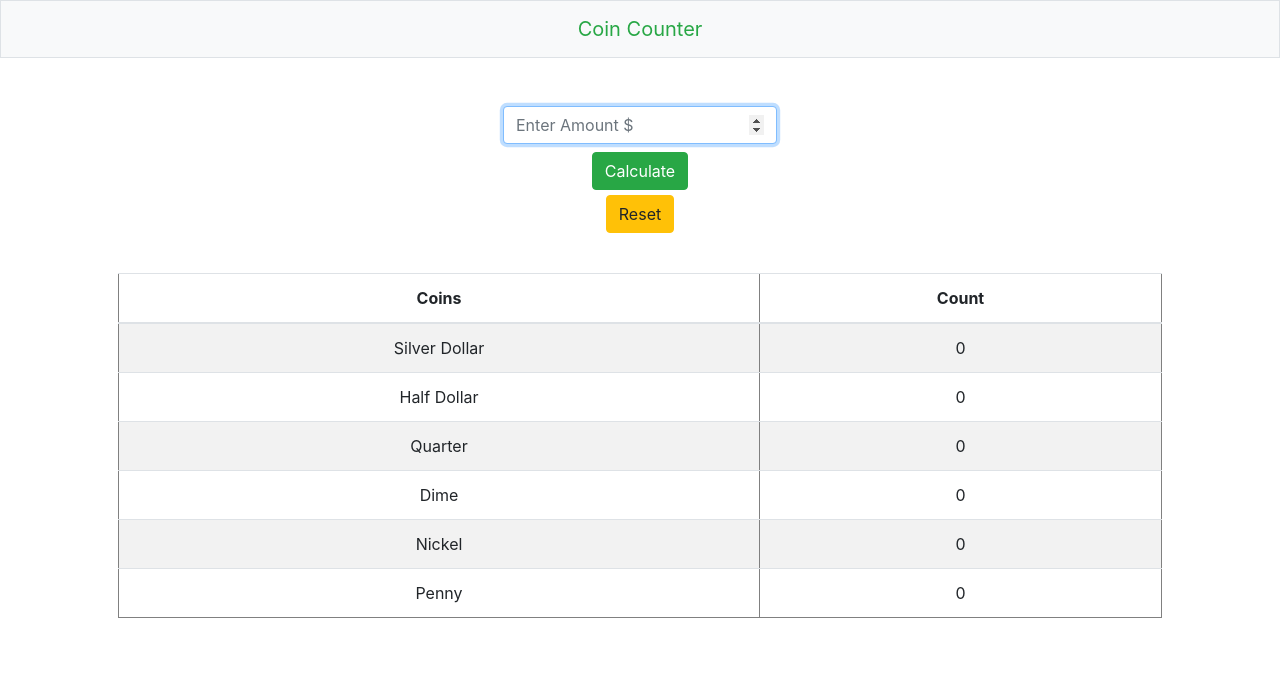
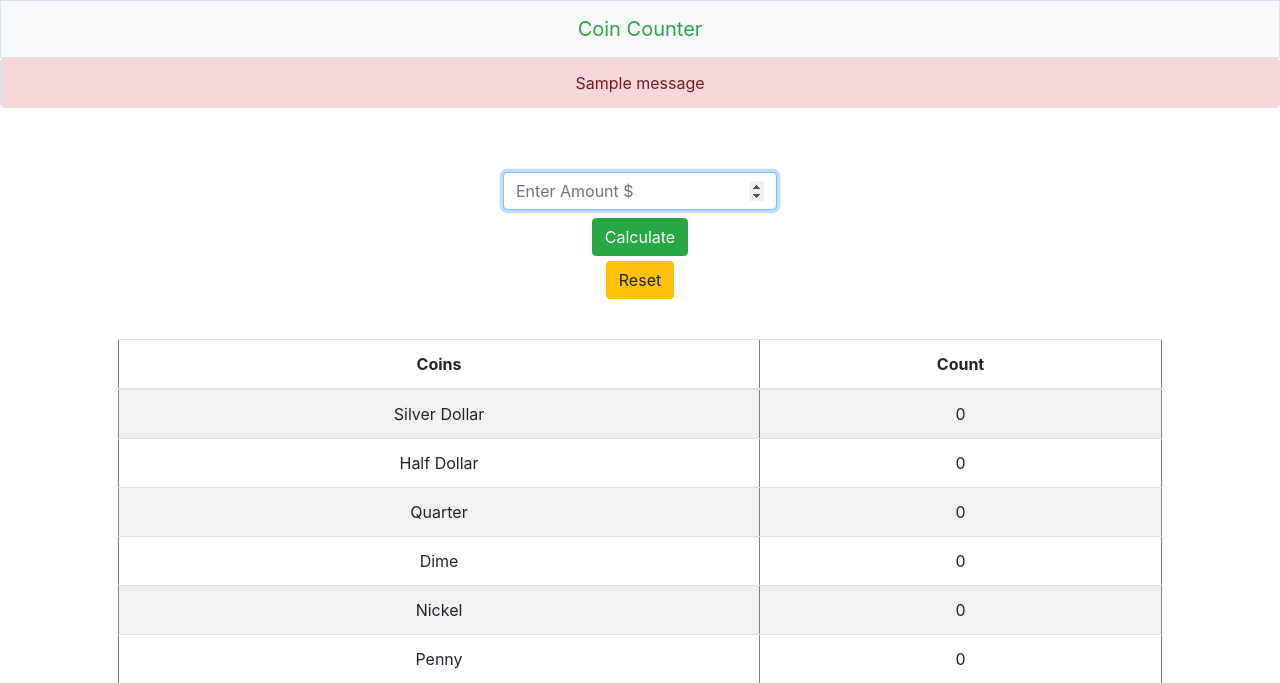
Before and after one commit to DustyHatz/coin_counter, a Flask app: page / in a window 1280 px wide. Shown: the top 683 px of the page. Run offline with Flask 2, Linux system fonts and the light colour scheme; one stand-in notice (Sample message) is shown; some libraries are stand-ins or nearby versions.

Commit message:
add flashed messages alert for server side invalid form error

```diff
--- a/templates/layout.html
+++ b/templates/layout.html
@@ -45,6 +45,15 @@
             <a class="navbar-brand" href="/" style="margin: auto;"><span class="text-success">Coin Counter</span></a>
         </nav>
 
+        <!--Get any flash messages and display in an alert (if javascript is disabled)-->
+        {% for message in get_flashed_messages() %}
+            <header>
+                <div class="alert alert-danger border text-center" role="alert">
+                    {{ message }}
+                </div>
+            </header>
+        {% endfor %}
+
         <main class="container p-5">
             {% block main %}{% endblock %}
         </main>
```
